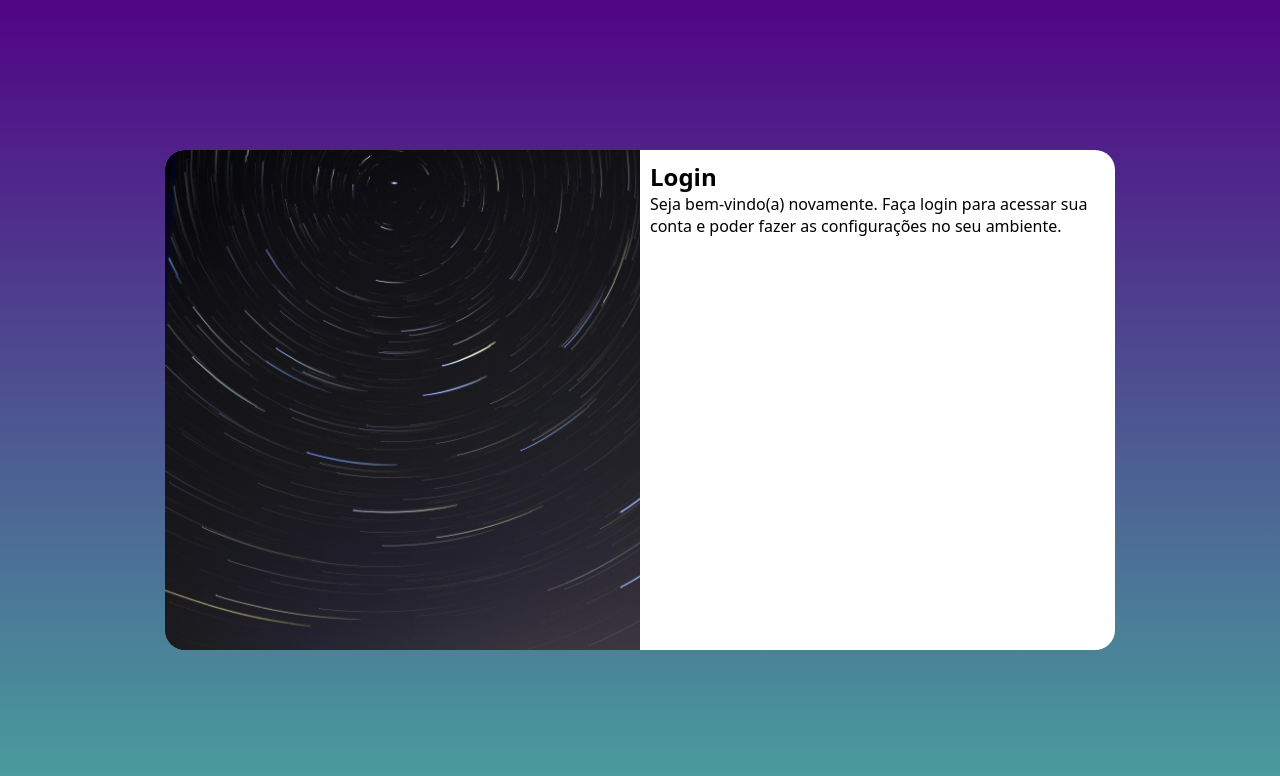
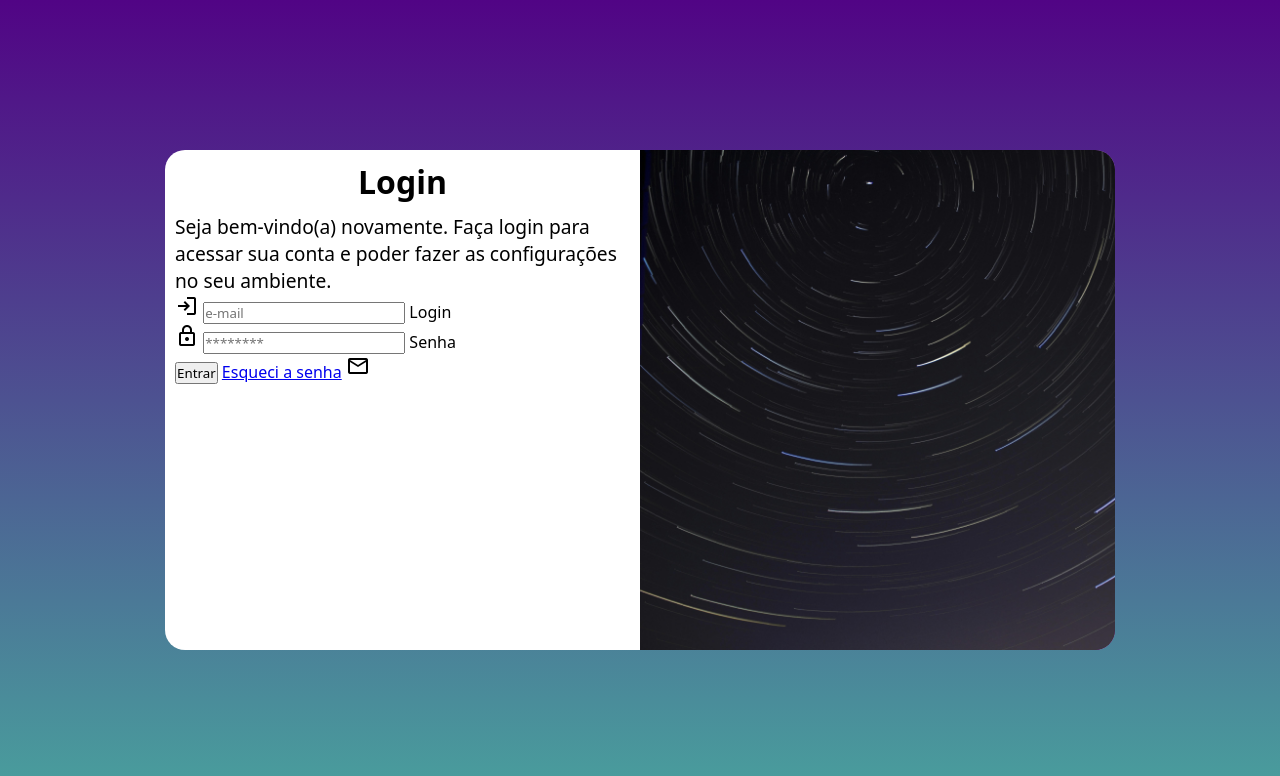
Before and after one commit to PatrickOliveira1/projeto-login, a plain HTML site: page index.html in a window 1280 px wide. Drawn offline with nearby package versions, Linux system fonts and the light colour scheme.

Commit message:
formulario

```diff
--- a/estilos/media-query.css
+++ b/estilos/media-query.css
@@ -19,6 +19,14 @@
         float: right;
         width: 65%;
     }
+
+    #formulario > h1 {
+        font-size: 1.8em;
+    }
+
+    #formulario > p {
+        font-size: 1em;
+    }
 }
 
 @media screen and (min-width: 992px) {
@@ -31,13 +39,21 @@
     }
 
     #login > #imagem {
-        float: left;
+        float: right;
         width: 50%;
         height: 100%;
     }
 
     #login > #formulario {
-        float: right;
+        float: left;
         width: 50%;
     }
+
+    #formulario > h1 {
+        font-size: 2em;
+    }
+
+    #formulario > p {
+        font-size: 1.2em;
+    }
 }
--- a/estilos/style.css
+++ b/estilos/style.css
@@ -32,7 +32,7 @@ main {
     transform: translate(-50%, -50%);
     overflow: hidden;
     background-color: white;
-    width: 250px;
+    width: 300px;
     height: 500px;
     border-radius: 20px;
     box-shadow: 0px 0x 10px rgba(0, 0, 0, 0.411);
@@ -51,3 +51,12 @@ main {
     display: block;
     padding: 10px;
 }
+
+#formulario > h1 {
+    text-align: center;
+    margin-bottom: 10px;
+}
+
+#formulario > p {
+    font-size: 0.8em;
+}
--- a/index.html
+++ b/index.html
@@ -5,6 +5,7 @@
     <meta name="viewport" content="width=device-width, initial-scale=1.0">
     <link rel="stylesheet" href="estilos/style.css">
     <link rel="stylesheet" href="estilos/media-query.css">
+    <link rel="stylesheet" href="https://fonts.googleapis.com/css2?family=Material+Symbols+Outlined:opsz,wght,FILL,GRAD@20..48,100..700,0..1,-50..200" />
     <title>Login</title>
 </head>
 <body>
@@ -16,8 +17,26 @@
             <div id="formulario">
                 <h1>Login</h1>
                 <p>Seja bem-vindo(a) novamente. Faça login para acessar sua conta e poder fazer as configurações no seu ambiente.</p>
-                <form action="login.php" method="post">
-
+                <form action="login.php" method="post" autocomplete="on">
+                    <div class="campo">
+                        <span class="material-symbols-outlined">
+                            login
+                        </span>
+                        <input type="email" name="login" id="ilogin" placeholder="e-mail" autocomplete="email" required maxlength="30">
+                        <label for="ilogin">Login</label>
+                    </div>
+                    <div class="campo">
+                        <span class="material-symbols-outlined">
+                            lock
+                        </span>
+                        <input type="password" name="senha" id="isenha" placeholder="********" autocomplete="current-password" required minlength="8" maxlength="20">
+                        <label for="isenha">Senha</label>
+                    </div>
+                    <input type="submit" value="Entrar">
+                    <a href="esqueci.html">Esqueci a senha</a>
+                    <span class="material-symbols-outlined">
+                        mail
+                    </span>
                 </form>
             </div>
         </section>
```
